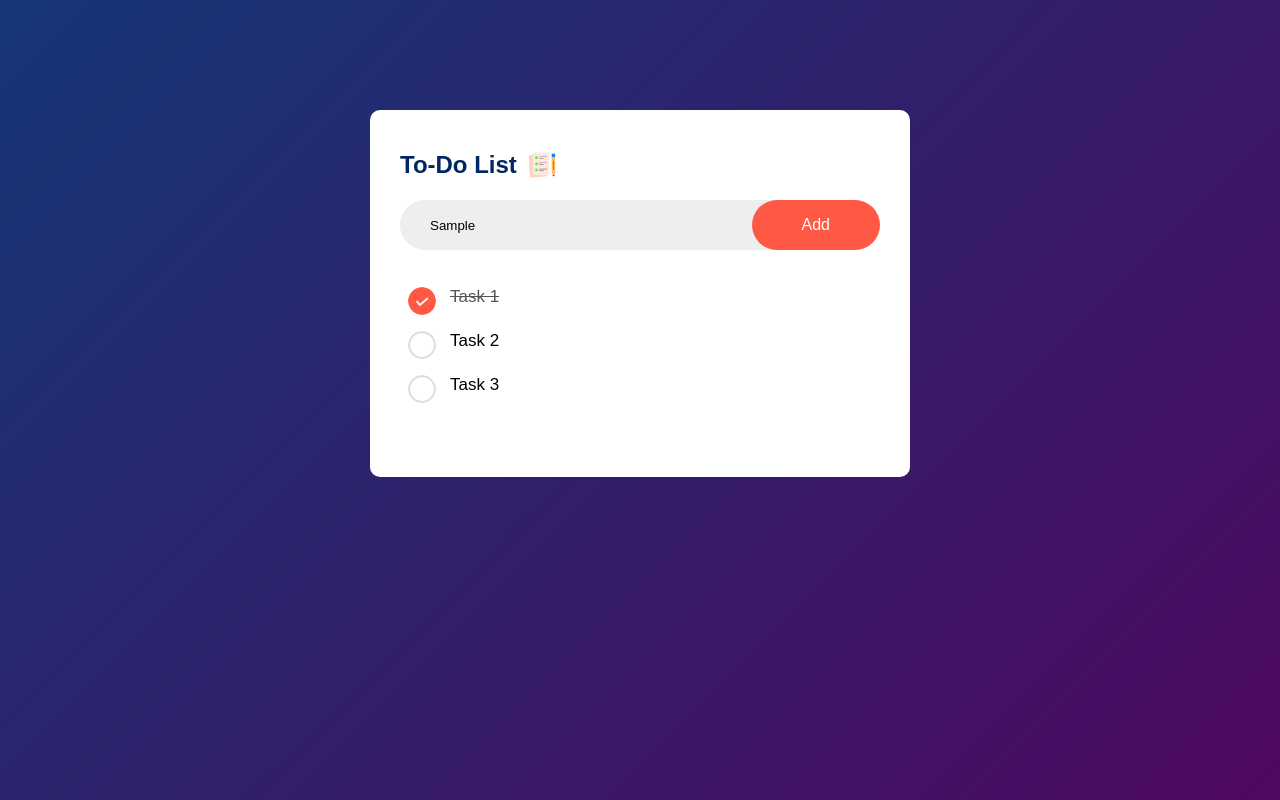
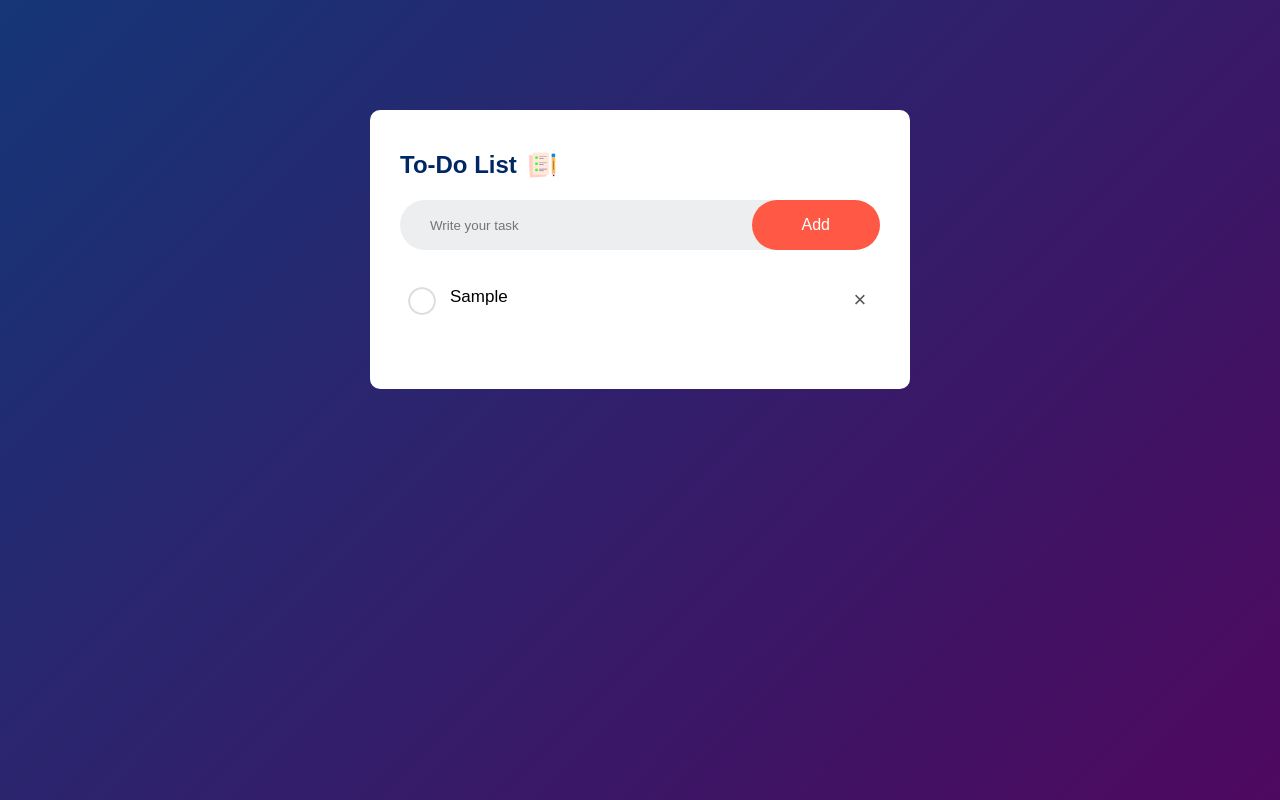
Before and after one commit to nomanabdullah-dev/js-todo-list, a plain HTML site: page index.html in a window 1280 px wide. Both pictures are taken after typing "Sample" into the empty fields and a click on the button "Add". Drawn offline with Linux system fonts and the light colour scheme.

Commit message:
project done

```diff
--- a/index.html
+++ b/index.html
@@ -11,23 +11,19 @@
         <div class="todo-app">
             <h2>To-Do List <img src="images/icon.png" alt="heading icon" srcset=""></h2>
             <div class="row">
-                <input type="text" id="input-bot" placeholder="Write your task">
-                <button>Add</button>
+                <input type="text" id="input-box" placeholder="Write your task">
+                <button onclick="addTask()">Add</button>
             </div>
 
             <ul id="list-container">
-                <li class="checked">Task 1</li>
+                <!-- <li class="checked">Task 1</li>
                 <li>Task 2</li>
-                <li>Task 3</li>
+                <li>Task 3</li> -->
             </ul>
         </div>
     </div>
 
 
-
-
-
-
-    <script src="app.js"></script>
+    <script src="script.js"></script>
 </body>
 </html>
--- /dev/null
+++ b/script.js
@@ -0,0 +1,43 @@
+const inputBox = document.getElementById("input-box");
+const listContainer = document.getElementById("list-container");
+
+inputBox.addEventListener('keypress', (keyObject)=>{
+    if(keyObject.key == "Enter"){
+        addTask();
+    }
+})
+
+function addTask(){
+    if(inputBox.value === ''){
+        alert("You must write something!");
+    }else{
+        let li = document.createElement("li");
+        li.innerHTML = inputBox.value;
+        listContainer.appendChild(li);
+        let span = document.createElement("span");
+        span.innerHTML = "\u00d7";
+        li.appendChild(span);
+    }
+    inputBox.value = "";
+    saveData();
+}
+
+listContainer.addEventListener("click", function(e){
+    if(e.target.tagName === "LI"){
+        e.target.classList.toggle("checked");
+        saveData();
+    }
+    else if(e.target.tagName === "SPAN"){
+        e.target.parentElement.remove();
+        saveData();
+    }
+}, false);
+
+function saveData(){
+    localStorage.setItem("data", listContainer.innerHTML);
+}
+
+function showTask(){
+    listContainer.innerHTML = localStorage.getItem("data");
+}
+showTask();
--- a/style.css
+++ b/style.css
@@ -82,3 +82,18 @@ ul li.checked{
 ul li.checked::before{
     background-image: url(images/checked.png);
 }
+ul li span{
+    position: absolute;
+    right: 0;
+    top: 5px;
+    height: 40px;
+    width: 40px;
+    line-height: 40px;
+    color: #555;
+    font-size: 22px;
+    text-align: center;
+    border-radius: 50%;
+}
+ul li span:hover{
+    background: #edeef0;
+}
```
Also changed, not shown: app.js (deleted).
